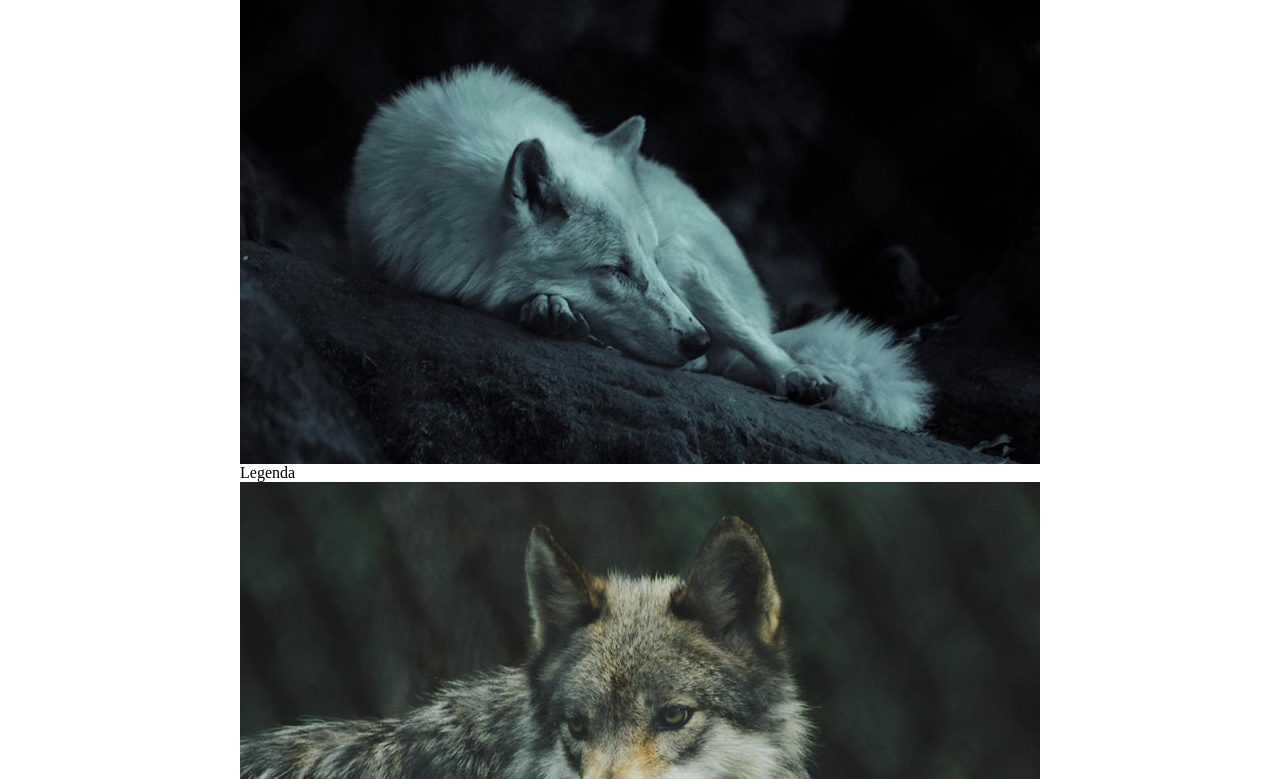
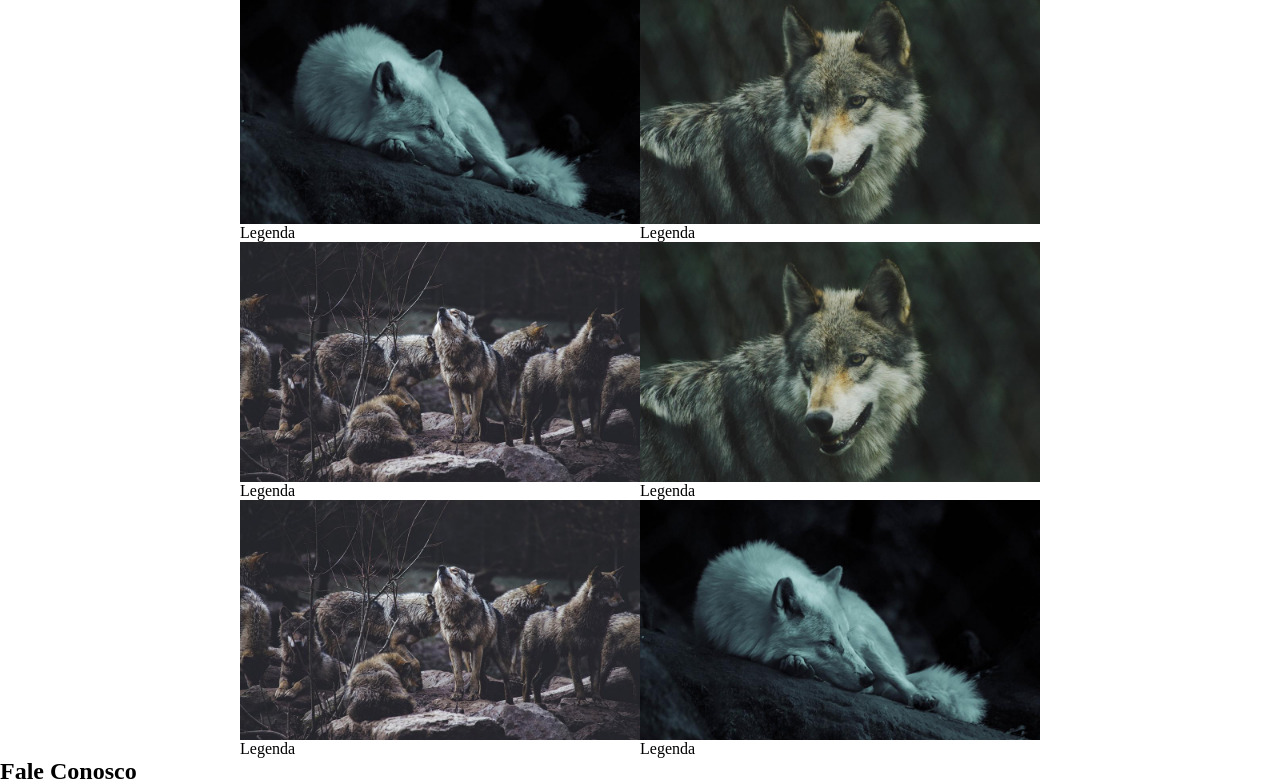
Before and after one commit to 1TDSPV-2023/rm552164, a plain HTML site: page index.html in a window 1280 px wide. Shown: the part 497-1276 px from the top of the page. Drawn offline with Linux system fonts and the light colour scheme.

Commit message:
Estilo da div do conteúdo adicionado.

```diff
--- a/css/estilo.css
+++ b/css/estilo.css
@@ -58,3 +58,9 @@
     max-width: 100%;
     display: block;
 }
+
+.conteudo > div {
+    flex-grow: 1;
+    flex-shrink: 1;
+    flex-basis: 300px;
+}
```
